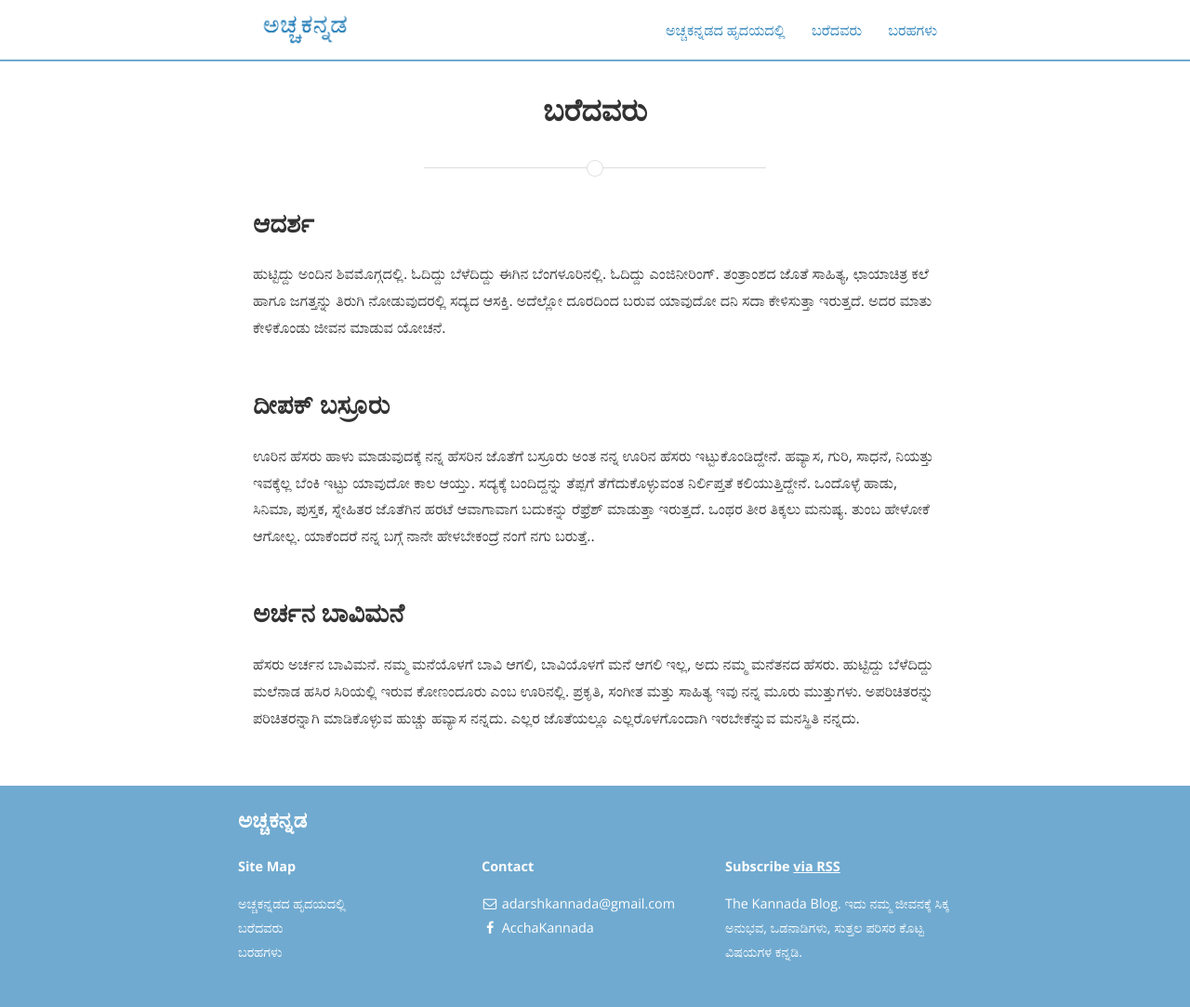
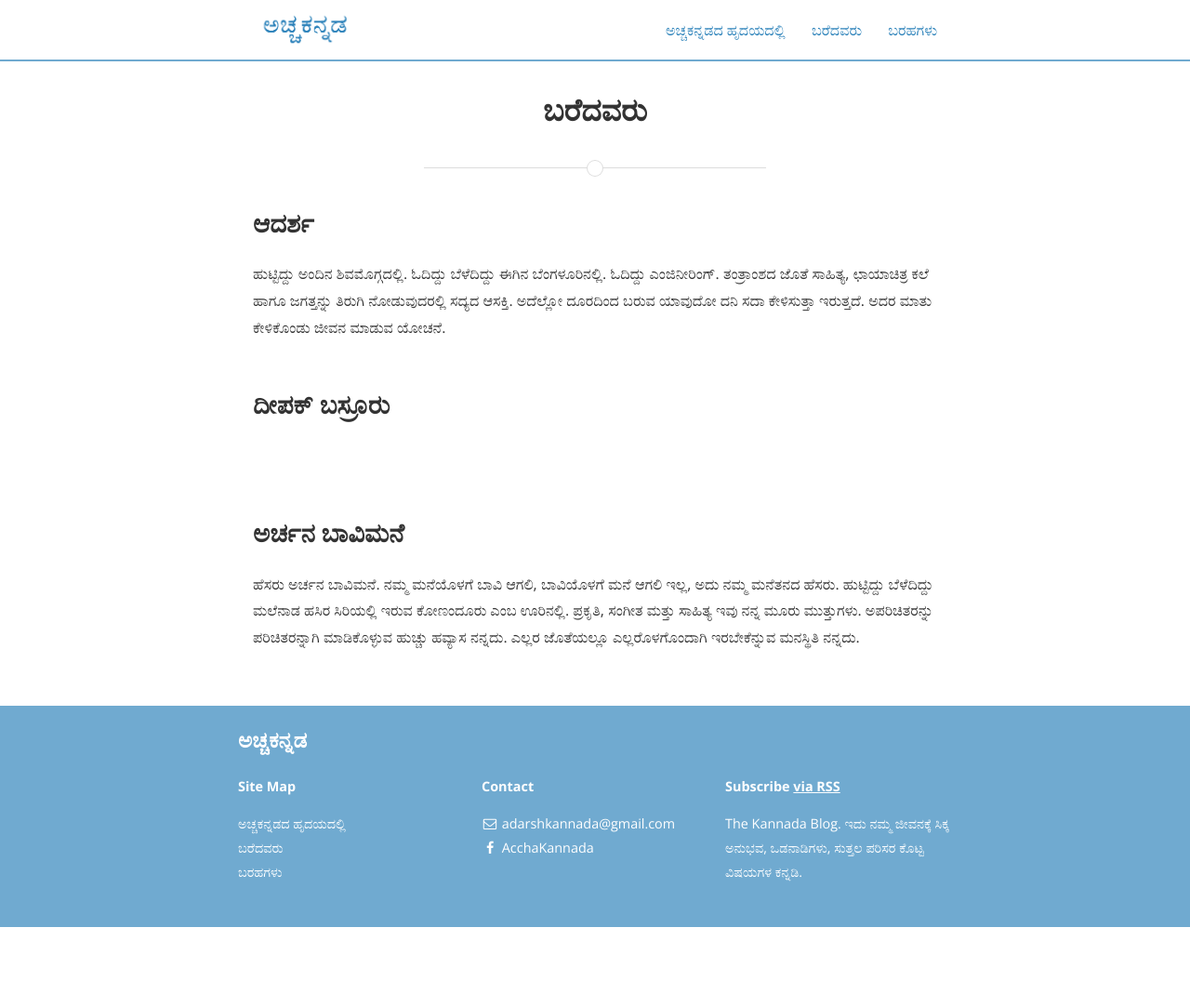
Before and after one commit to bencentra/centrarium, a Jekyll site: the page built from authors.md, in a window 1280 px wide. Shown: the whole page at 93% size. Built offline with Jekyll 4.4.1, drawn with Linux system fonts in a browser that asks for light colours; nearby versions of some CDN libraries; a style sheet for code colours, icons or effects is not loaded; after the commit the page ends 997 px from its top, so only the background shows below that.

Commit message:
Update authors.md

```diff
--- a/authors.md
+++ b/authors.md
@@ -8,7 +8,6 @@ permalink: /article-authors/
 ಹುಟ್ಟಿದ್ದು ಅಂದಿನ ಶಿವಮೊಗ್ಗದಲ್ಲಿ. ಓದಿದ್ದು ಬೆಳೆದಿದ್ದು ಈಗಿನ ಬೆಂಗಳೂರಿನಲ್ಲಿ. ಓದಿದ್ದು ಎಂಜಿನೀರಿಂಗ್. ತಂತ್ರಾಂಶದ ಜೊತೆ ಸಾಹಿತ್ಯ, ಛಾಯಾಚಿತ್ರ ಕಲೆ ಹಾಗೂ ಜಗತ್ತನ್ನು ತಿರುಗಿ ನೋಡುವುದರಲ್ಲಿ ಸದ್ಯದ ಆಸಕ್ತಿ. ಅದೆಲ್ಲೋ ದೂರದಿಂದ ಬರುವ ಯಾವುದೋ ದನಿ ಸದಾ ಕೇಳಿಸುತ್ತಾ ಇರುತ್ತದೆ. ಅದರ ಮಾತು ಕೇಳಿಕೊಂಡು ಜೀವನ ಮಾಡುವ ಯೋಚನೆ.<br><br>
 
 ## ದೀಪಕ್ ಬಸ್ರೂರು
-ಊರಿನ ಹೆಸರು ಹಾಳು ಮಾಡುವುದಕ್ಕೆ ನನ್ನ ಹೆಸರಿನ ಜೊತೆಗೆ ಬಸ್ರೂರು ಅಂತ ನನ್ನ ಊರಿನ ಹೆಸರು ಇಟ್ಟುಕೊಂಡಿದ್ದೇನೆ. ಹವ್ಯಾಸ, ಗುರಿ, ಸಾಧನೆ, ನಿಯತ್ತು ಇವಕ್ಕೆಲ್ಲ ಬೆಂಕಿ ಇಟ್ಟು ಯಾವುದೋ ಕಾಲ ಆಯ್ತು. ಸದ್ಯಕ್ಕೆ ಬಂದಿದ್ದನ್ನು ತೆಪ್ಪಗೆ ತೆಗೆದುಕೊಳ್ಳುವಂತ ನಿರ್ಲಿಪ್ತತೆ ಕಲಿಯುತ್ತಿದ್ದೇನೆ. ಒಂದೊಳ್ಳೆ ಹಾಡು, ಸಿನಿಮಾ, ಪುಸ್ತಕ, ಸ್ನೇಹಿತರ ಜೊತೆಗಿನ ಹರಟೆ ಆವಾಗಾವಾಗ ಬದುಕನ್ನು ರೆಫ್ರೆಶ್ ಮಾಡುತ್ತಾ ಇರುತ್ತದೆ. ಒಂಥರ ತೀರ ತಿಕ್ಕಲು ಮನುಷ್ಯ. ತುಂಬ ಹೇಳೋಕೆ ಆಗೋಲ್ಲ. ಯಾಕೆಂದರೆ ನನ್ನ ಬಗ್ಗೆ ನಾನೇ ಹೇಳಬೇಕಂದ್ರೆ ನಂಗೆ ನಗು ಬರುತ್ತೆ..<br><br>
-
+<br><br>
 ## ಅರ್ಚನ ಬಾವಿಮನೆ
 ಹೆಸರು ಅರ್ಚನ ಬಾವಿಮನೆ. ನಮ್ಮ ಮನೆಯೊಳಗೆ ಬಾವಿ ಆಗಲಿ, ಬಾವಿಯೊಳಗೆ ಮನೆ ಆಗಲಿ ಇಲ್ಲ, ಅದು ನಮ್ಮ ಮನೆತನದ ಹೆಸರು. ಹುಟ್ಟಿದ್ದು ಬೆಳೆದಿದ್ದು ಮಲೆನಾಡ ಹಸಿರ ಸಿರಿಯಲ್ಲಿ ಇರುವ ಕೋಣಂದೂರು ಎಂಬ ಊರಿನಲ್ಲಿ. ಪ್ರಕೃತಿ, ಸಂಗೀತ ಮತ್ತು ಸಾಹಿತ್ಯ ಇವು ನನ್ನ ಮೂರು ಮುತ್ತುಗಳು. ಅಪರಿಚಿತರನ್ನು ಪರಿಚಿತರನ್ನಾಗಿ ಮಾಡಿಕೊಳ್ಳುವ ಹುಚ್ಚು ಹವ್ಯಾಸ ನನ್ನದು. ಎಲ್ಲರ ಜೊತೆಯಲ್ಲೂ ಎಲ್ಲರೊಳಗೊಂದಾಗಿ ಇರಬೇಕೆನ್ನುವ ಮನಸ್ಥಿತಿ ನನ್ನದು.<br><br>
```
